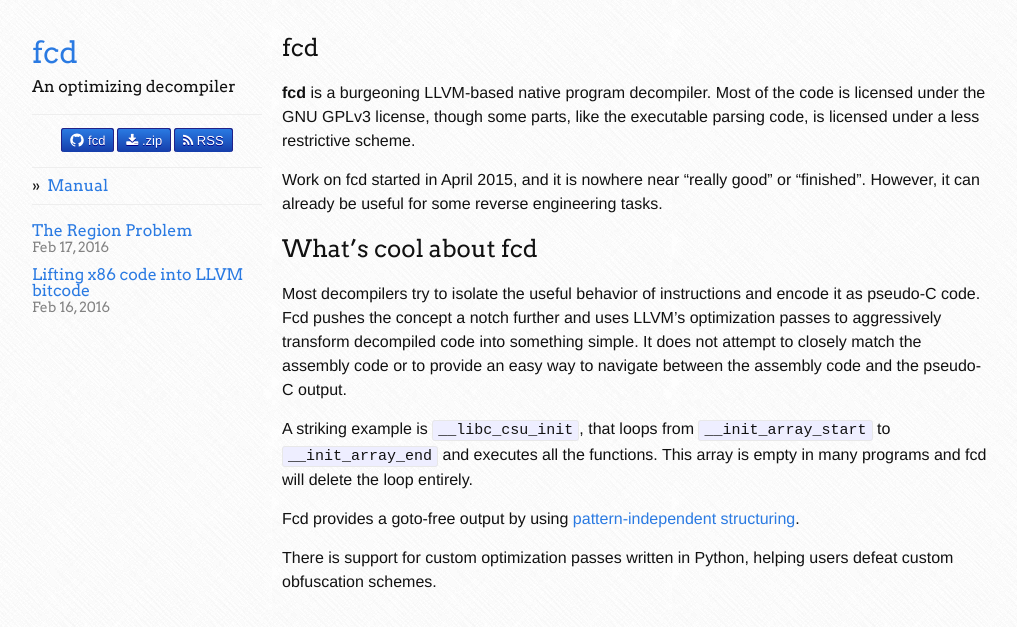
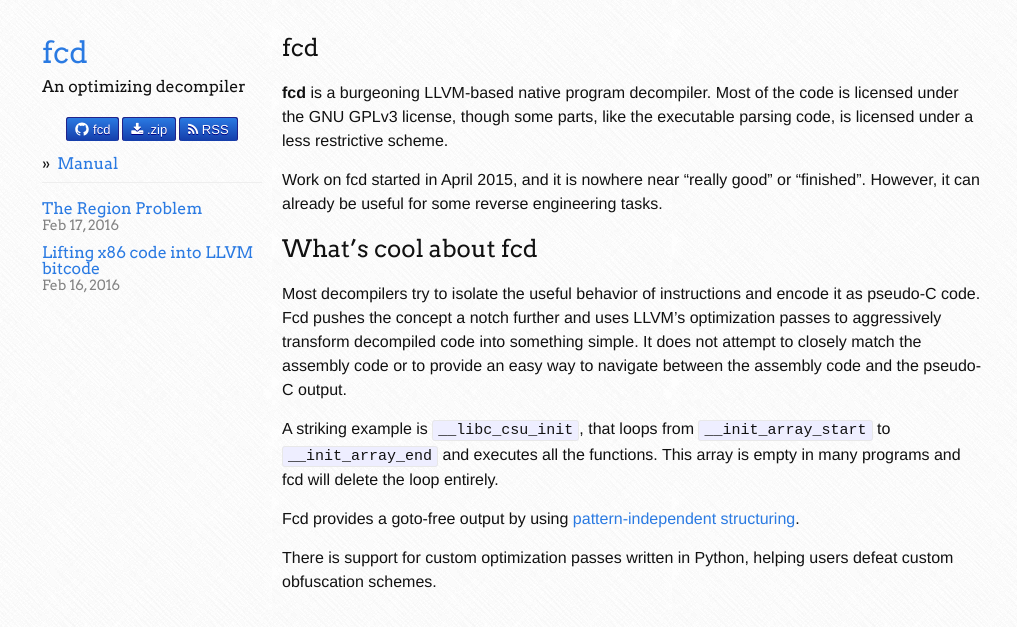
Before and after one commit to fay59/fcd, a Jekyll site: the page built from index.md, in a window 1280 px wide. Shown: the top 627 px of the page, without its empty margins (128-1145 px from the left). Built offline with Jekyll 4.4.1, drawn with Linux system fonts in a browser that asks for light colours; nearby versions of some CDN libraries.

Commit message:
Add media query stuff for mobile

```diff
--- a/_includes/header.html
+++ b/_includes/header.html
@@ -1,14 +1,16 @@
 <header id="site-left">
-	<a id="home-link" href="{{ site.baseurl }}">{{ site.title }}</a>
-	<h1>{{ site.description }}</h1>
 	<nav>
-		<a href="#" class="menu-icon">
-			<svg viewBox="0 0 18 15">
-				<path fill="#424242" d="M18,1.484c0,0.82-0.665,1.484-1.484,1.484H1.484C0.665,2.969,0,2.304,0,1.484l0,0C0,0.665,0.665,0,1.484,0 h15.031C17.335,0,18,0.665,18,1.484L18,1.484z"/>
-				<path fill="#424242" d="M18,7.516C18,8.335,17.335,9,16.516,9H1.484C0.665,9,0,8.335,0,7.516l0,0c0-0.82,0.665-1.484,1.484-1.484 h15.031C17.335,6.031,18,6.696,18,7.516L18,7.516z"/>
-				<path fill="#424242" d="M18,13.516C18,14.335,17.335,15,16.516,15H1.484C0.665,15,0,14.335,0,13.516l0,0 c0-0.82,0.665-1.484,1.484-1.484h15.031C17.335,12.031,18,12.696,18,13.516L18,13.516z"/>
-			</svg>
-		</a>
+		<div id="title-row">
+			<a id="home-link" href="{{ site.baseurl }}">{{ site.title }}</a>
+			<h1>{{ site.description }}</h1>
+			<a href="{{ '/map/' | prepend: site.baseurl }}" class="menu-icon">
+				<svg viewBox="0 0 18 15">
+					<path d="M18,1.484c0,0.82-0.665,1.484-1.484,1.484H1.484C0.665,2.969,0,2.304,0,1.484l0,0C0,0.665,0.665,0,1.484,0 h15.031C17.335,0,18,0.665,18,1.484L18,1.484z"/>
+					<path d="M18,7.516C18,8.335,17.335,9,16.516,9H1.484C0.665,9,0,8.335,0,7.516l0,0c0-0.82,0.665-1.484,1.484-1.484 h15.031C17.335,6.031,18,6.696,18,7.516L18,7.516z"/>
+					<path d="M18,13.516C18,14.335,17.335,15,16.516,15H1.484C0.665,15,0,14.335,0,13.516l0,0 c0-0.82,0.665-1.484,1.484-1.484h15.031C17.335,12.031,18,12.696,18,13.516L18,13.516z"/>
+				</svg>
+			</a>
+		</div>
 		<ul id="icon-links">
 			<li><a href="https://github.com/zneak/fcd/">{% include icon-github.svg %} fcd</a></li>
 			<li><a href="https://github.com/zneak/fcd/archive/master.zip"><i class="fa fa-download"></i> .zip</a></li>
--- a/_sass/_layout.scss
+++ b/_sass/_layout.scss
@@ -2,27 +2,25 @@
  * Site header
  */
 
+@media screen and (min-width: 960px) {
 	#ninesixty {
 		max-width: 960px;
 		margin: 0px auto;
-
-	@extend %clearfix;
 	}
 
 	#site-left {
 		float: left;
-	width: 230px;
-	margin-right: 20px;
+		box-sizing: border-box;
+		width: 240px;
 		margin-top: 30px;
+		padding: 0px 10px;
 		overflow: hidden;
-
-	font-family: Arvo;
 
 		#home-link {
 			font-size: 30px;
 		}
 
-	> h1 {
+		h1 {
 			font-size: 12pt;
 		}
 
@@ -32,24 +30,8 @@
 
 		> nav > ul {
 			list-style-type: none;
-		border-top: 1px #eee solid;
 			padding: 6px 0px;
 			margin: 0px;
-	}
-
-	#icon-links {
-		@extend .button-row-base;
-		font-size: 13px;
-		padding: 16px 0px;
-
-		li {
-			padding: 0px;
-		}
-
-		li a {
-			padding: 4px 8px;
-			border-radius: 3px;
-		}
 		}
 
 		#page-links li {
@@ -61,13 +43,87 @@
 			content: "» ";
 		}
 
-	#blog-links li {
+		#blog-links {
+			border-top: 1px #eee solid;
+			li {
 				margin: 12px 0px;
 				line-height: 1;
 				.post-link {
 					display: block;
 					font-size: 12pt;
 				}
+			}
+		}
+	}
+
+	article.post {
+		float: left;
+		box-sizing: border-box;
+		width: 720px;
+		padding: 0px 10px;
+		overflow: hidden;
+	}
+}
+
+@media screen and (max-width: 959px) {
+	#home-link {
+		font-size: 30px;
+	}
+
+	#site-left {
+		#title-row {
+			background-color: #424242;
+			padding: 0px 20px;
+
+			a, h1 {
+				color: white;
+			}
+
+			svg path {
+				fill: white;
+			}
+		}
+
+		h1 {
+			font-size: 30px;
+			display: inline;
+		}
+
+		h1::before {
+			content: " — ";
+		}
+
+		.menu-icon {
+			float: right;
+			margin-top: 10px;
+			width: 30px;
+			height: 30px;
+		}
+
+		ul { display: none }
+	}
+
+	article.post {
+		padding: 0px 20px;
+		font-size: 12pt;
+	}
+}
+
+#site-left {
+	font-family: Arvo;
+}
+
+#icon-links {
+	@extend .button-row-base;
+	font-size: 13px;
+
+	li {
+		padding: 0px;
+	}
+
+	li a {
+		padding: 4px 8px;
+		border-radius: 3px;
 	}
 }
 
@@ -120,12 +176,6 @@
 	}
 }
 
-article.post {
-	float: left;
-	width: 710px;
-	overflow: hidden;
-}
-
 .post-header {
 	margin-top: 30px;
 }
```
Also changed, not shown: map.html (added, +41 -0 lines). Lines whose indentation alone changed are shown as unchanged.
